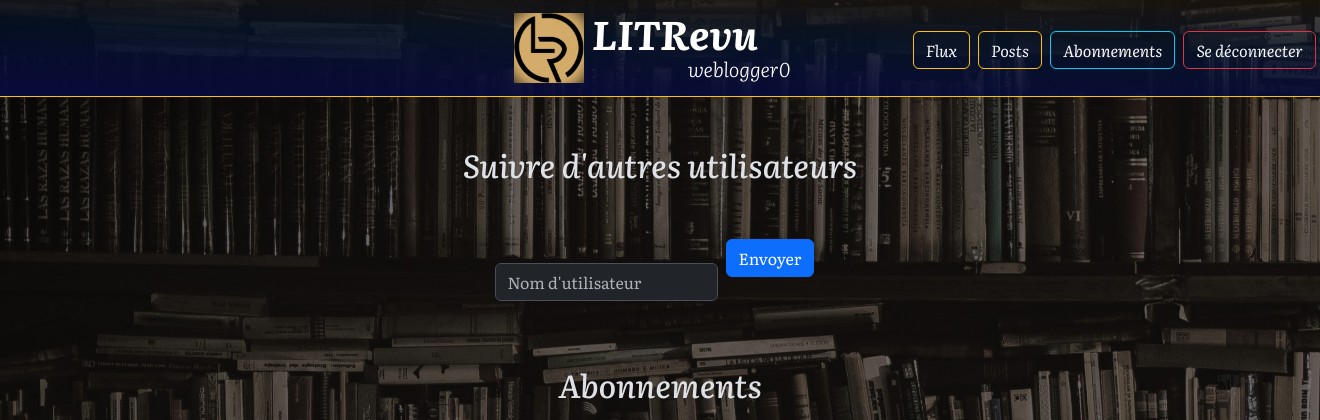
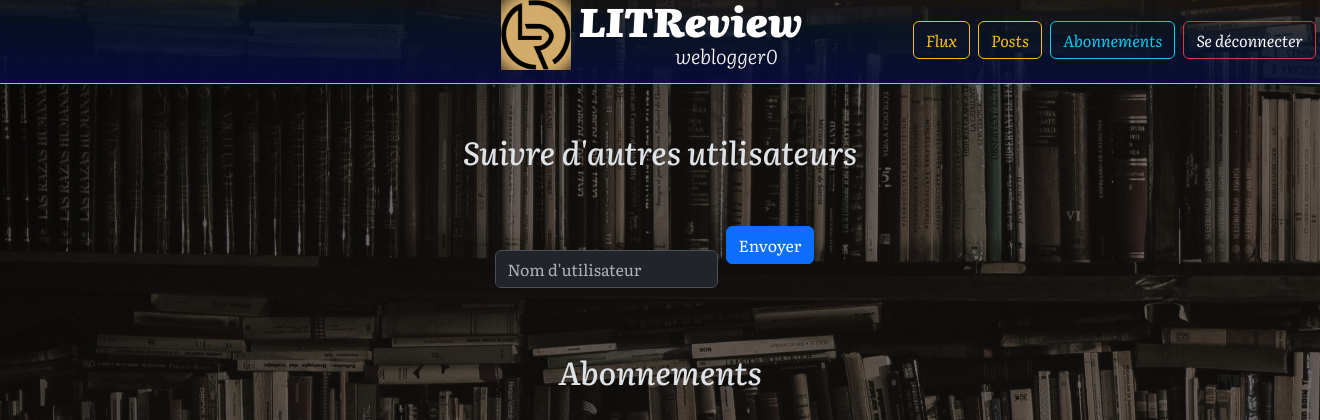
Before and after one commit to AdeVedA/LITRevu--OCR_Mission8, a Django app: page /mesabonnements/ in a window 1320 px wide; the page is wider, and only the part inside the window is pictured. Shown: the top 420 px of that part. Run offline with Django 5.2, Linux system fonts and the light colour scheme; a user stored in the database is signed in; data comes from the database, SQL or seed files in the repository; both versions use the stored data as it was after the commit; some libraries are stand-ins or nearby versions.

Commit message:
js logout countdown bypass (and 20sec default bypass for WCAG compliance) few site (headers, buttons) and code (spaces) cosmetic improvements fewer explicit comments readme consistency (LITRevu -> LITReview)

```diff
--- a/weblog/authentication/forms.py
+++ b/weblog/authentication/forms.py
@@ -37,9 +37,6 @@ class SignUpForm(UserCreationForm):
     class Meta:
         model = CustomUser
         fields = ('username', 'email', 'password1', 'password2')
-        # widget -> comment chaque champ apparait.
-        # form-control est une classe CSS fournie par Bootstrap qui applique un style aux champs de formulaire (marges, bordures, etc.)
-        # placeholder permet d'afficher un texte temporaire à l'intérieur du champ, avant que l'utilisateur tape quelque chose
 
     def clean_email(self):
         email = self.cleaned_data.get('email')
--- a/weblog/authentication/templates/authentication/partials/header.html
+++ b/weblog/authentication/templates/authentication/partials/header.html
@@ -5,7 +5,7 @@
             <a class="navbar-brand fs-1 fw-bold d-inline-block" href="/">
                 <img src={% static "images/LITrevu.png" %} alt="Logo du site LITReview, lien vers page de connexion"
                 width="70" height="70" class="">
-                LITRevu
+                LITReview
             </a>
         </div>
     </nav>
--- a/weblog/blog/templates/blog/creer_billet-critique.html
+++ b/weblog/blog/templates/blog/creer_billet-critique.html
@@ -76,17 +76,14 @@
     function readURL(input) {
         if (input.files && input.files[0]) {
             let reader = new FileReader();
-
             reader.onload = function(e) {
                 let imagePreview = document.getElementById('image-preview');
                 imagePreview.src = e.target.result;
                 imagePreview.style.display = 'block';
             }
-
             reader.readAsDataURL(input.files[0]);
         }
     }
-
     document.addEventListener('DOMContentLoaded', function() {
         let imageInput = document.getElementById('image');
         imageInput.addEventListener('change', function() {
--- a/weblog/blog/templates/blog/creer_critique.html
+++ b/weblog/blog/templates/blog/creer_critique.html
@@ -7,7 +7,6 @@
     <div class="justify-content-center align-content-center pt-0 mt-0 pb-1 px-1 mb-0 w-75">
         <h1 class="ticket-page-title fw-semibold pb-2">{% if is_editing %}Modifier la critique{% else %}Critique en réponse à un billet{% endif %}</h1>
     </div>
-
     <div class="container mt-1 justify-content-center align-content-center py-2">
 
         <!-- Affichage du billet via le partial -->
@@ -21,12 +20,14 @@
             <h2 class="mt-4 mb-0 backgr-indigo text-center p-1"
             aria-label="Votre critique de {{ ticket.title }}">Votre critique</h2>
             {{ form.non_field_errors }} <!-- Afficher les erreurs générales -->
+
             <div class="mb-3 mx-3 row">
                 <label for="headline" class="form-label col-auto"
                 aria-label="Titre/résumé de votre critique">Résumé de votre critique</label>
                 {{ form.headline }}
                 {{ form.headline.errors }}  <!-- Affichage des erreurs de titre -->
             </div>
+
             <div class="mb-3 mx-3 mx-xs-0 row">
                 <label for="rating" class="form-label col-auto"
                 aria-label="Note d'évaluation de l'ouvrage/article">Note (de 0 à 5)</label>
@@ -42,12 +43,14 @@
                     {{ form.rating.errors }}
                 </div>
             </div>
+
             <div class="mb-3 mx-3 row">
                 <label for="body" class="form-label col-auto"
                 aria-label="Votre commentaire critique de l'ouvrage/article">Commentaire de votre critique</label>
                 {{ form.body }}
                 {{ form.body.errors }}  <!-- Affichage des erreurs de commentaire -->
             </div>
+
             <div class="d-grid d-md-flex justify-content-md-end pe-2">
                 <button type="submit" class="btn btn-primary my-3 mx-2"
                 aria-label="Envoyer votre critique">Envoyer</button>
--- a/weblog/blog/templates/blog/mesabonnements.html
+++ b/weblog/blog/templates/blog/mesabonnements.html
@@ -4,8 +4,7 @@
 {% block socials %}
 <main>
     <h1 class="visually-hidden">
-        Mes Abonnements : gestion de votre réseau -
-        vous abonner ou vous désabonner, bloquer ou débloquer un abonné
+        Mes Abonnements : gestion de votre réseau - vous abonner ou vous désabonner, bloquer ou débloquer un abonné
     </h1>
 <div class="literata-500">
     {% if messages %}
@@ -26,7 +25,7 @@
         <form method="post" class="form-inline">
             {% csrf_token %}
             <div class="d-flex gap-2">
-                <div class="following-form">
+                <div class="following-form" aria-label="Entrez le nom de l'utilisateur auquel vous souhaitez vous abonner, et envoyez">
                     {% bootstrap_field form.username placeholder="Nom d'utilisateur" label=False %}
                 </div>
                 <div class="following-submit">
@@ -43,13 +42,13 @@
                 {% for follow in user_follows %}
                     <tbody class="">
                         <tr class="row justify-content-center">
-                            <th class="col-4 text-start align-content-center grow-2" aria="{{ follow.followed_user.username }}">
+                            <th class="col-4 text-start align-content-center grow-2" aria-label="{{ follow.followed_user.username }}">
                                 {{ follow.followed_user.username }}
                             </th>
                             <td class="col-auto justify-content-end">
                                 <form method="post" action="">
                                     {% csrf_token %}
-                                    <input type="hidden" name="unfollow_user_id" aria="se désabonner de {{ follow.followed_user.id }}" value="{{ follow.followed_user.id }}">
+                                    <input type="hidden" name="unfollow_user_id" aria-label="se désabonner de {{ follow.followed_user.id }}" value="{{ follow.followed_user.id }}">
                                     <button type="submit" name="unfollow" class="btn btn-danger">Désabonner</button>
                                 </form>
                             </td>
--- a/weblog/blog/templates/blog/mesposts.html
+++ b/weblog/blog/templates/blog/mesposts.html
@@ -44,11 +44,11 @@
 </div>
 <script>
     document.addEventListener('DOMContentLoaded', function () {
-        console.log('DOM chargé')
+        // console.log('DOM chargé')
         let deleteModal = new bootstrap.Modal(document.getElementById('deleteModal'))
-        console.log('Modal initialisée:', deleteModal)
+        // console.log('Modal initialisée:', deleteModal)
         document.getElementById('deleteModal').addEventListener('show.bs.modal', function (event) {
-            console.log('Événement show.bs.modal déclenché')
+            // console.log('Événement show.bs.modal déclenché')
             // Récupérer les informations du bouton déclencheur
             let button = event.relatedTarget;
             let url = button.getAttribute('data-url');
--- a/weblog/blog/templates/blog/partials/header_connected.html
+++ b/weblog/blog/templates/blog/partials/header_connected.html
@@ -1,31 +1,28 @@
 {% load static %}
 <header class="literata-900 sticky-top">
-    <nav class="navbar header-gradient border-bottom border-warning">
+    <nav class="navbar header-gradient border-bottom border-warning pt-0 mt-0">
         <div class="container-fluid d-flex align-items-center position-relative">
             <div class="d-flex justify-content-center w-100">
-                <a class="navbar-brand mb-0 d-flex align-items-center" href="/">
-                    <img src="{% static 'images/LITrevu.png' %}" alt="Logo du site LITRevu" width="70" height="70" class="me-2">
+                <a class="navbar-brand mb-0 mt-0 pt-0 d-flex align-items-center" href="/">
+                    <img src="{% static 'images/LITrevu.png' %}" alt="Logo du site LITReview" width="70" height="70" class="me-2">
                     <div class="d-flex flex-column">
-                        <span class="fs-1 fw-bold pt-0 mt-0 mb-0 pb-0" style="line-height: 1; margin: 0;">LITRevu</span>
+                        <span class="literata-900 pt-0 mt-0 mb-0 pb-0" style="line-height: 1; font-size: 2.5rem;">LITReview</span>
                         <span class="literata-300 fw-light mt-0 pt-0 ms-5 ps-5">{{ user.username }}</span>
                     </div>
                 </a>
             </div>
             <div class="d-none d-xl-flex position-absolute mt-1 end-0">
-                <a class="btn btn-outline-warning text-light literata-400 me-2"
+                <a class="btn btn-outline-warning literata-400 me-2"
                 href="{% url 'blog:flux' %}"
-                aria-label="Le Flux de revues littéraires -
-                création de billets, de critiques et réponses-critiques aux demandes de votre réseau">
+                aria-label="Le Flux de revues littéraires - création de billets, de critiques et réponses-critiques aux demandes de votre réseau">
                 Flux</a>
-                <a class="btn btn-outline-warning text-light literata-400 me-2"
+                <a class="btn btn-outline-warning literata-400 me-2"
                 href="{% url 'blog:mesposts' %}"
-                aria-label="Vos Posts de revues littéraires -
-                modification et suppression">
+                aria-label="Vos Posts de revues littéraires - modification et suppression">
                 Posts</a>
-                <a class="btn btn-outline-info text-light literata-400 me-2"
+                <a class="btn btn-outline-info literata-400 me-2"
                 href="{% url 'blog:mesabonnements' %}"
-                aria-label="Page de gestion de votre réseau -
-                vous abonner ou vous désabonner, bloquer ou débloquer un abonné">
+                aria-label="Page de gestion de votre réseau - vous abonner ou vous désabonner, bloquer ou débloquer un abonné">
                 Abonnements</a>
                 <a class="btn btn-outline-danger text-light literata-400 me-1"
                 href="{% url 'authentication:logout' %}"
@@ -33,22 +30,19 @@
                 Se déconnecter</a>
             </div>
             <div class="d-xl-none w-100 text-center mt-xl-2 m-0">
-                <a class="btn btn-outline-warning literata-400"
+                <a class="btn btn-outline-warning literata-400 p-1"
                 href="{% url 'blog:flux' %}"
-                aria-label="Le Flux de revues littéraires -
-                création de billets, de critiques et réponses-critiques aux demandes de votre réseau">
+                aria-label="Le Flux de revues littéraires - création de billets, de critiques et réponses-critiques aux demandes de votre réseau">
                 Flux</a>
-                <a class="btn btn-outline-warning literata-400"
+                <a class="btn btn-outline-warning literata-400 p-1"
                 href="{% url 'blog:mesposts' %}"
-                aria-label="Vos Posts de revues littéraires -
-                modification et suppression">
+                aria-label="Vos Posts de revues littéraires - modification et suppression">
                 Posts</a>
-                <a class="btn btn-outline-info literata-400"
+                <a class="btn btn-outline-info literata-400 p-1"
                 href="{% url 'blog:mesabonnements' %}"
-                aria-label="Page de gestion de votre réseau -
-                vous abonner ou vous désabonner, bloquer ou débloquer un abonné">
+                aria-label="Page de gestion de votre réseau - vous abonner ou vous désabonner, bloquer ou débloquer un abonné">
                 Abonnements</a>
-                <a class="btn btn-outline-danger text-light literata-400"
+                <a class="btn btn-outline-danger text-light literata-400 p-1"
                 href="{% url 'authentication:logout' %}"
                 aria-label="Vous déconnecter du site">
                 Se déconnecter</a>
--- a/weblog/templates/base.html
+++ b/weblog/templates/base.html
@@ -5,7 +5,7 @@
 <head>
     <meta charset="UTF-8">
     <meta name="viewport" content="width=device-width, initial-scale=1.0">
-    <title>{% block title %}Revue Littéraire{% endblock title %}</title>
+    <title>{% block title %}LITReview{% endblock title %}</title>
     <link rel="stylesheet" href="{% static 'css/bootstrap.css' %}">
     <link rel="stylesheet" href="{% static 'css/style.css' %}">
     <link rel="icon" href="{% static 'images/favicon.ico' %}">
```
Also changed, not shown: weblog/authentication/templates/authentication/logout.html (+11 -2 lines), weblog/blog/models.py (+18 -9 lines), weblog/blog/views.py (+5 -5 lines), readme.md, weblog/db.sqlite3, weblog/medias/la_horde_du_contrevent.jpg (added).
